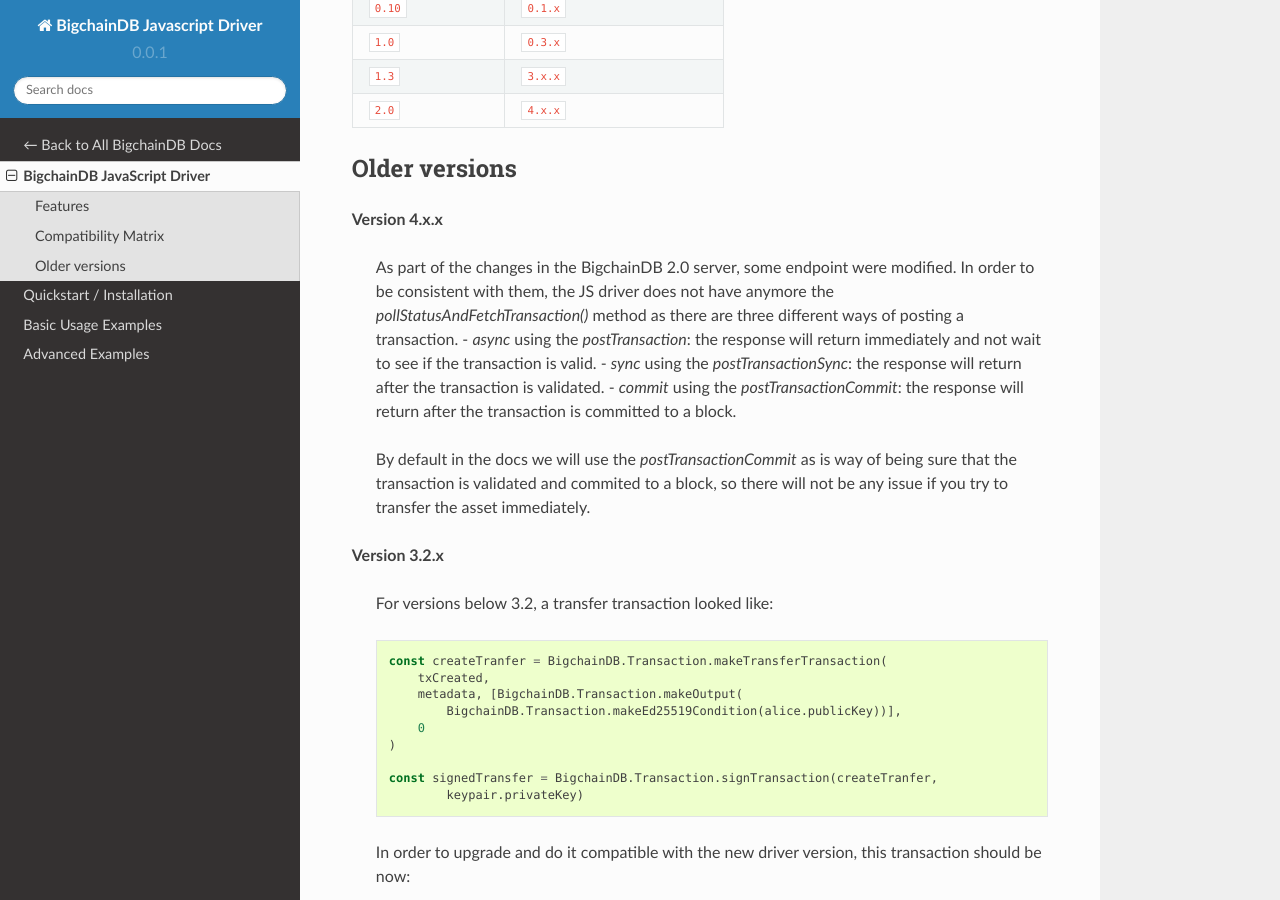
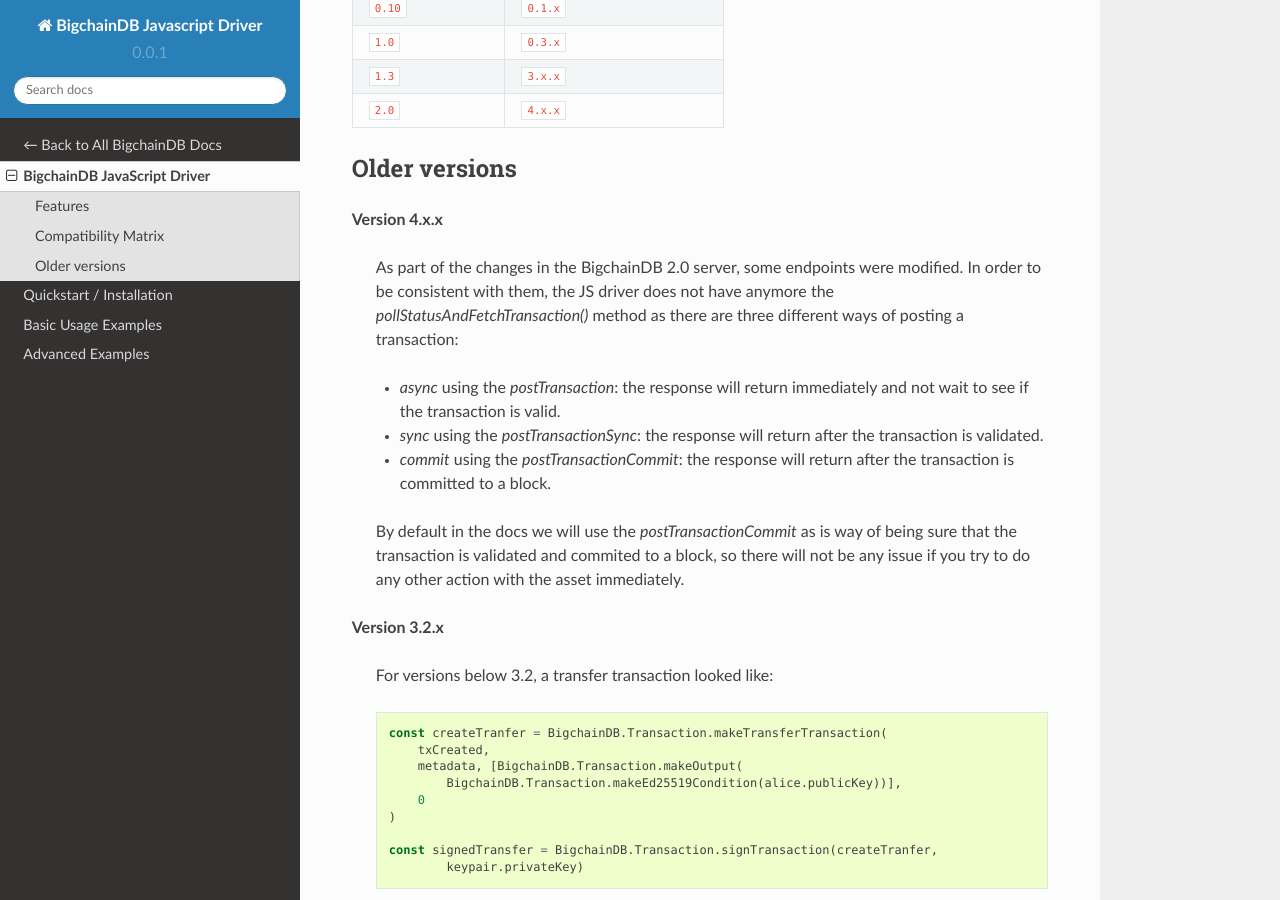
Before and after one commit to bigchaindb/js-bigchaindb-driver, a Sphinx documentation site: the page built from docs/source/readme.rst, in a window 1280 px wide and 900 px high, scrolled down 454 px. Built offline with Sphinx 7.4.7 and the Read the Docs theme 2.0.0, drawn with Linux system fonts in a browser that asks for light colours.

Commit message:
text improvement in readme

```diff
--- a/docs/source/readme.rst
+++ b/docs/source/readme.rst
@@ -46,17 +46,18 @@
 
 **Version 4.x.x**
 
-	As part of the changes in the BigchainDB 2.0 server, some endpoint were
+	As part of the changes in the BigchainDB 2.0 server, some endpoints were
 	modified. In order to be consistent with them, the JS driver does not have
 	anymore the `pollStatusAndFetchTransaction()` method as there are three
-	different ways of posting a transaction.
+	different ways of posting a transaction:
+
 	- `async` using the `postTransaction`: the response will return immediately and not wait to see if the transaction is valid.
 	- `sync` using the `postTransactionSync`: the response will return after the transaction is validated.
 	- `commit` using the `postTransactionCommit`: the response will return after the transaction is committed to a block.
 
 	By default in the docs we will use the `postTransactionCommit` as is way of
 	being sure that the transaction is validated and commited to a block, so
-	there will not be any issue if you try to transfer the asset immediately.
+	there will not be any issue if you try to do any other action with the asset immediately.
 
 
 **Version 3.2.x**
```
